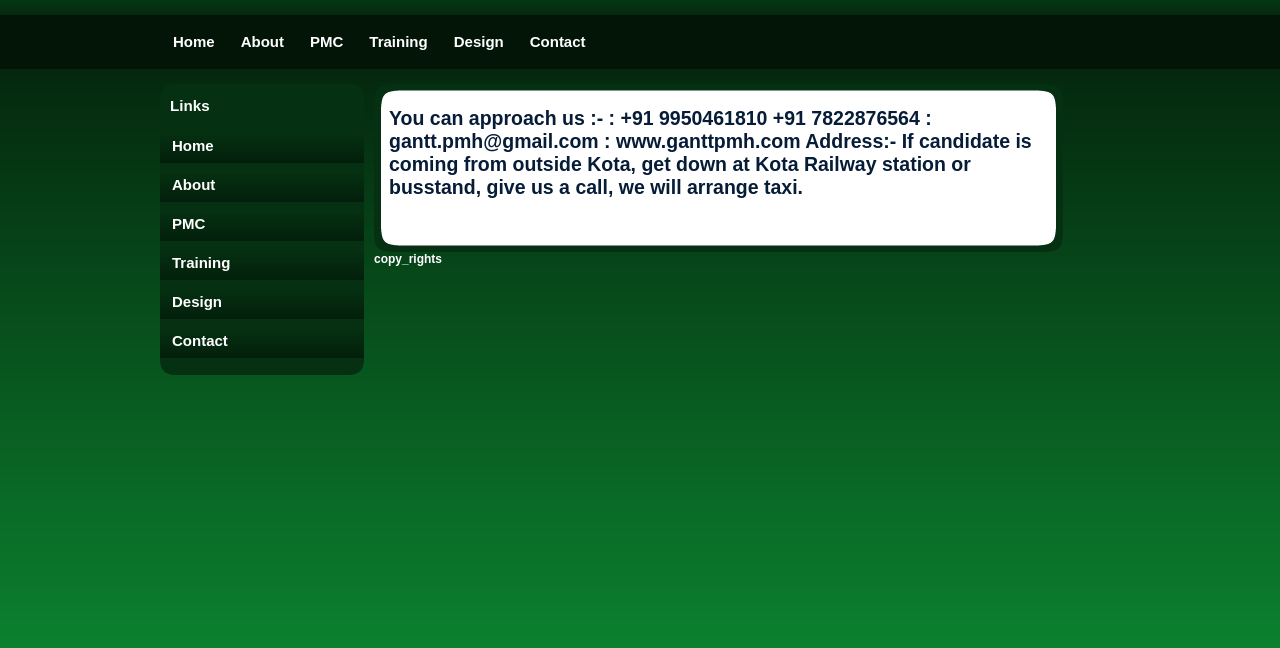
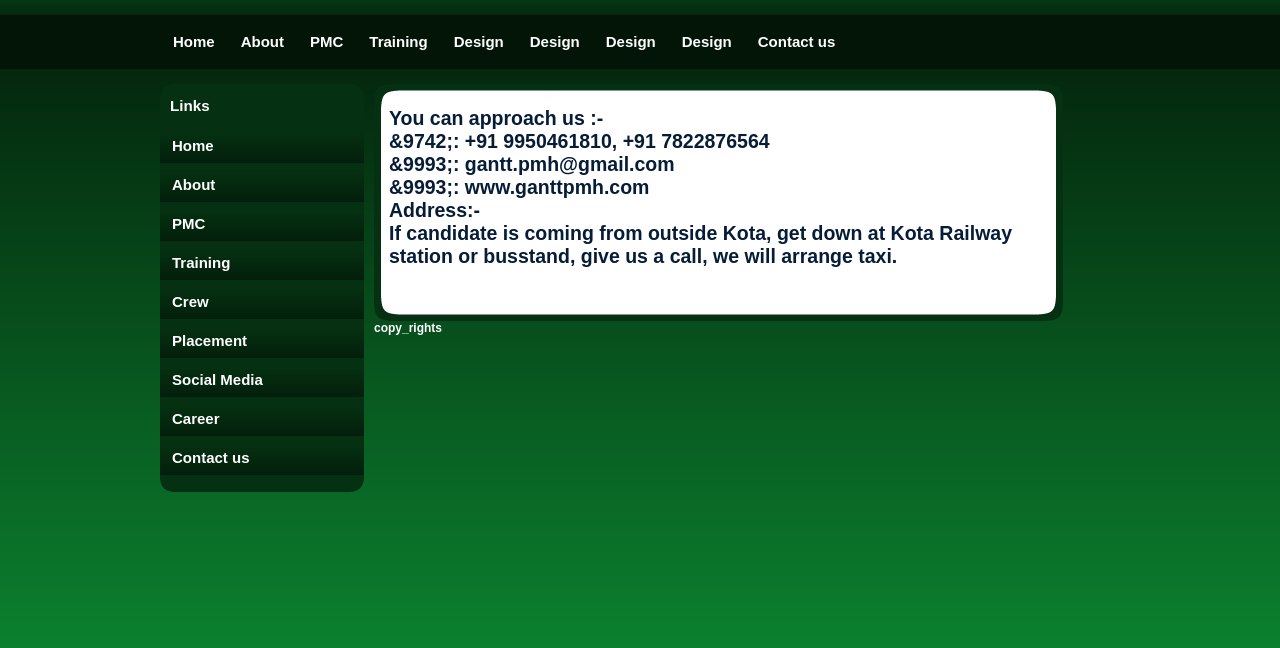
Before and after one commit to tarachandverma/ganttpmh-com, a plain HTML site: page Contact us.html in a window 1280 px wide. Shown: the part 70-718 px from the top of the page. Drawn offline with Linux system fonts and the light colour scheme.

Commit message:
Update Contact us.html

```diff
--- a/Contact us.html
+++ b/Contact us.html
@@ -15,11 +15,14 @@
         <div id="menu">
         	<ul>
             	<li class="menuitem"><a href="/">Home</a></li>
-                <li class="menuitem"><a href="about.html">About</a></li>
+                <li class="menuitem"><a href="About us.html">About</a></li>
                 <li class="menuitem"><a href="pmc.html">PMC</a></li>
                 <li class="menuitem"><a href="training.html">Training</a></li>
-                <li class="menuitem"><a href="design.html">Design</a></li>
-              <li class="menuitem"><a href="contact.html">Contact</a></li>
+                <li class="menuitem"><a href="Crew.html">Design</a></li>
+                <li class="menuitem"><a href="Placement.html">Design</a></li>
+                <li class="menuitem"><a href="Social Media.html">Design</a></li>
+                <li class="menuitem"><a href="Career.html">Design</a></li>
+              <li class="menuitem"><a href="Contact us.html">Contact us</a></li>
             </ul>
         </div>
 
@@ -33,11 +36,14 @@
 
                 <ul>
                     <li><a href="/">Home</a></li>
-                    <li><a href="about.html">About</a></li>
+                    <li><a href="About.html">About</a></li>
                     <li><a href="pmc.html">PMC</a></li>
                     <li><a href="training.html">Training</a></li>
-                    <li><a href="design.html">Design</a></li>
-                    <li><a href="contact.html">Contact</a></li>
+                    <li><a href="Crew.html">Crew</a></li>
+                    <li><a href="Placement.html">Placement</a></li>
+                    <li><a href="Social Media.html">Social Media</a></li>
+                    <li><a href="Career.html">Career</a></li>
+                    <li><a href="Contact us.html">Contact us</a></li>
                 </ul>
 </div>
 
@@ -53,14 +59,14 @@
 
         <div id="content_top"></div>
         <div id="content_main">
-        	<h2>You can approach us :-
+        	<h2>You can approach us :-</h2>
 
-:	+91 9950461810
-	+91 7822876564
-:	gantt.pmh@gmail.com
-:	www.ganttpmh.com
+<h2>&9742;:	+91 9950461810, +91 7822876564</h2>
+<h2>&9993;:	gantt.pmh@gmail.com</h2>
+<h2>&9993;:	www.ganttpmh.com</h2>
 
-Address:- If candidate is coming from outside Kota, get down at Kota Railway station or busstand, give us a call, we will arrange taxi.
+<h2>Address:- </h2>
+<h2>If candidate is coming from outside Kota, get down at Kota Railway station or busstand, give us a call, we will arrange taxi.
 </h2>
         	<p>&nbsp;</p>
            	<p>&nbsp;</p>
```
